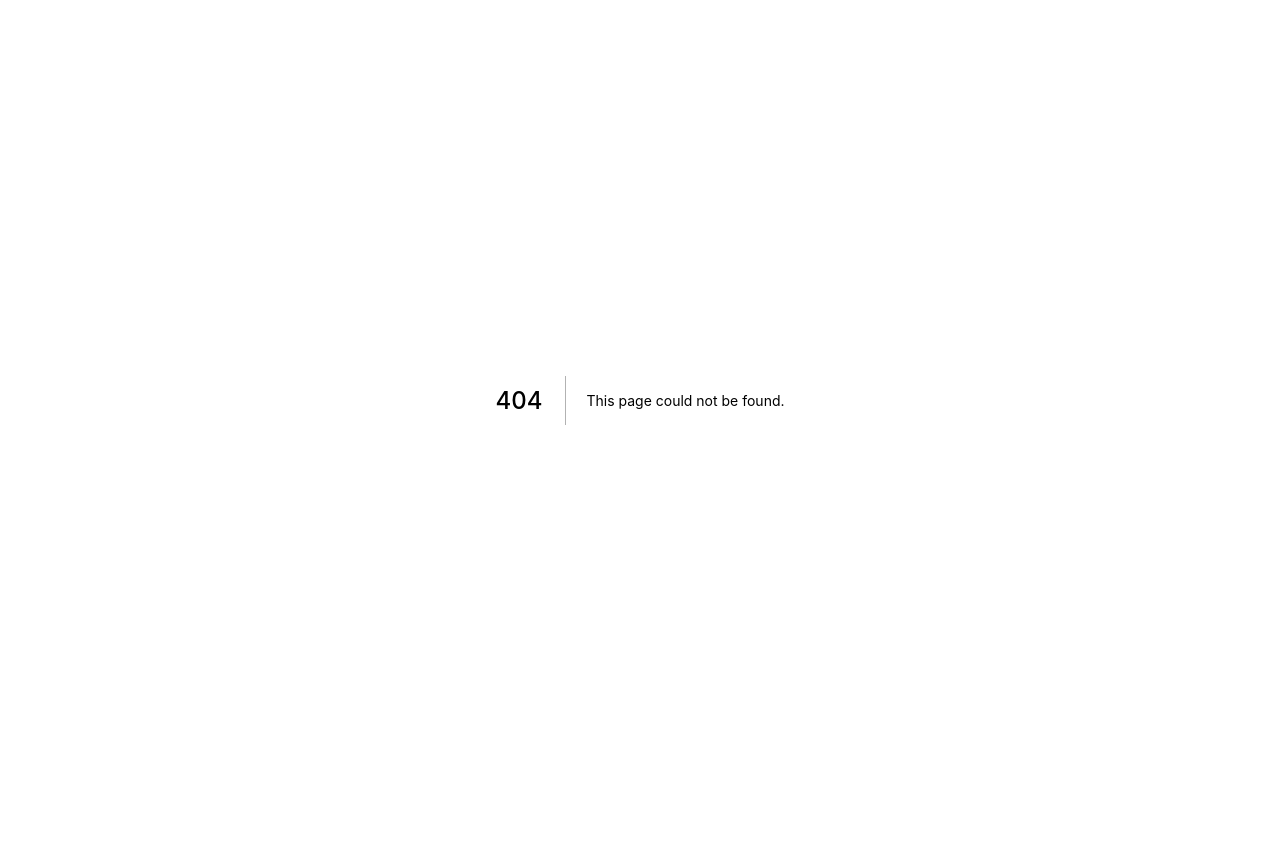
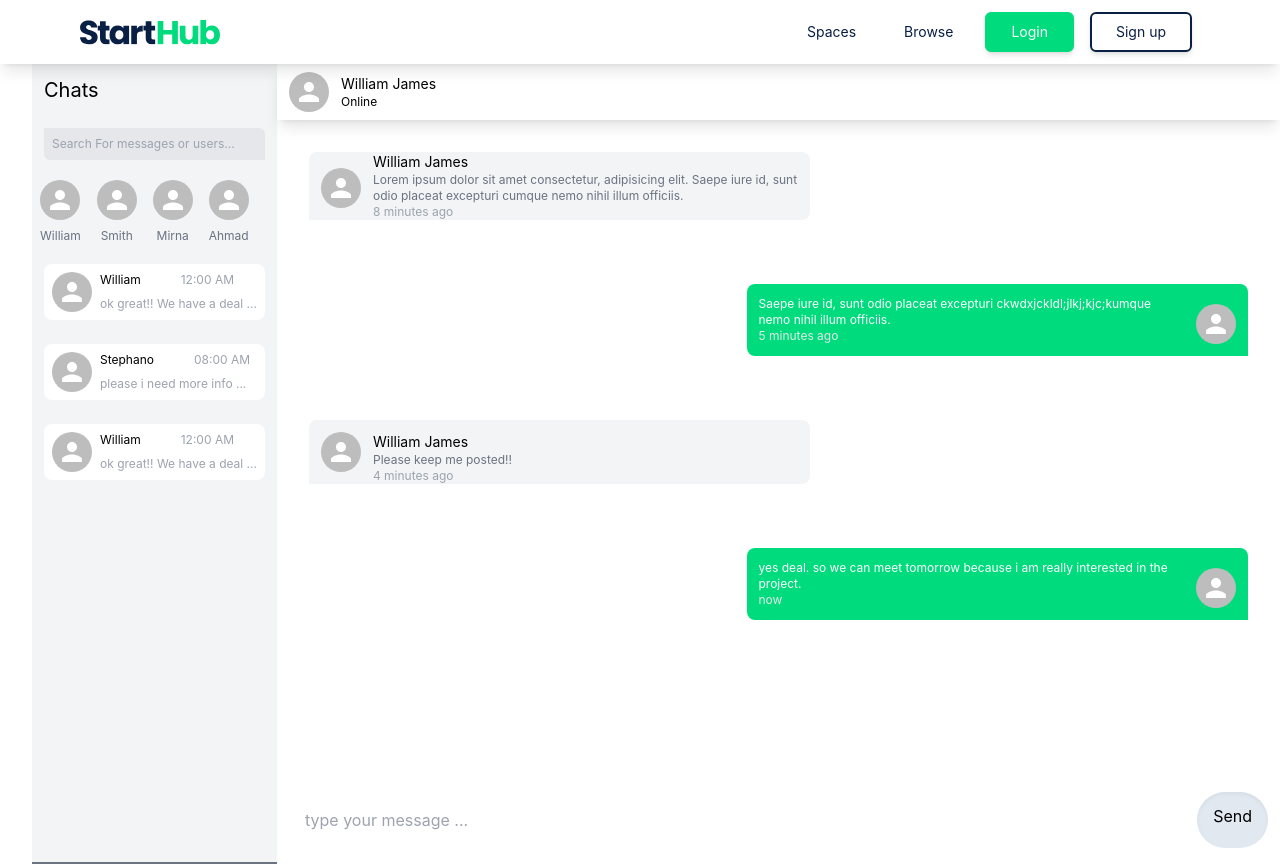
Before and after one commit to louaibouzaher/starthub, a Next.js app: page /message in a window 1280 px wide. Before the commit this address had no page. Before the commit the page ends 800 px from the top, so only its background shows below. Built offline with nearby package versions, Linux system fonts and the light colour scheme.

Commit message:
Message Page

```diff
--- a/appConfig.js
+++ b/appConfig.js
@@ -1,4 +1 @@
-export const API_BASEURL =
-  process.env.NODE_ENV == 'production'
-    ? 'https://starthubapi.herokuapp.com/'
-    : 'http://127.0.0.1:8000/'
+export const API_BASEURL ='https://starthubapi.herokuapp.com/'
--- /dev/null
+++ b/pages/message.js
@@ -0,0 +1,176 @@
+import React from 'react'
+import Head from 'next/head'
+import Navbar from '../src/components/Navbar'
+import OverlayWindow from '../src/components/OverlayWindow'
+import { Avatar } from '@mui/material'
+
+function Message({}) {
+    return (
+        <>
+          <Head>
+          <title>Message - StartHub</title>
+          </Head>
+          <OverlayWindow />
+          <Navbar />
+          <div className='flex'>
+              <div className='w-8 mt-16 h-screen flex'>
+
+
+              </div>
+              <div className='w-68 mt-16 h-screen bg-gray-100 border-b-2 border-gray-500'>
+                  <div className='text-xl p-3'>Chats</div>
+                  <div className='p-3 flex '>
+                      <input
+                      className='p-2 bg-gray-200 text-xs flex-grow focus:outline-none rounded-tr-md rounded-bl-md'
+                      type="text"
+                      placeholder='Search For messages or users...' />
+                  </div>
+                  <div className='flex flex-row'>
+                      <div className='p-2 flex flex-col justify-center items-center'>
+                         <Avatar />
+                         <div className='text-gray-500 text-xs pt-2 text-center w-full'> William</div>
+                      </div>
+                      <div className='p-2 flex flex-col justify-center items-center'>
+                         <Avatar />
+                         <div className='text-gray-500 text-xs pt-2 text-center w-full'> Smith</div>
+                      </div>
+                      <div className='p-2 flex flex-col justify-center items-center'>
+                         <Avatar />
+                         <div className='text-gray-500 text-xs pt-2 text-center w-full'> Mirna</div>
+                      </div>
+                      <div className='p-2 flex flex-col justify-center items-center'>
+                         <Avatar />
+                         <div className='text-gray-500 text-xs pt-2 text-center w-full'> Ahmad</div>
+                      </div>
+                  </div>
+                  <div className='flex flex-col'>
+                      <div className='flex m-3 bg-white rounded-lg p-2'>
+                          <div >
+                              <Avatar className='w-12 h-12 rounded-full'></Avatar>
+                          </div>
+                          <div className='flex-grow'>
+                              <div className='flex text-xs ml-2 mb-2 justify between'>
+                                 <div>William</div>
+                                 <div className='text-gray-400 ml-10'>12:00 AM</div>
+                              </div>
+                              <div className='text-xs ml-2 text-gray-400'>
+                                  ok great!! We have a deal  ...
+                              </div>
+                          </div>
+                        </div>
+                        <div className='flex m-3 bg-white rounded-lg p-2'>
+                          <div >
+                              <Avatar className='w-12 h-12 rounded-full'></Avatar>
+                          </div>
+                          <div className='flex-grow'>
+                              <div className='flex text-xs ml-2 mb-2 justify between'>
+                                 <div>Stephano</div>
+                                 <div className='text-gray-400 ml-10'>08:00 AM</div>
+                              </div>
+                              <div className='text-xs ml-2 text-gray-400'>
+                                  please i need more info  ...
+                              </div>
+                          </div>
+                        </div>
+                        <div className='flex m-3 bg-white rounded-lg p-2'>
+                          <div >
+                              <Avatar className='w-12 h-12 rounded-full'></Avatar>
+                          </div>
+                          <div className='flex-grow'>
+                              <div className='flex text-xs ml-2 mb-2 justify between'>
+                                 <div>William</div>
+                                 <div className='text-gray-400 ml-10'>12:00 AM</div>
+                              </div>
+                              <div className='text-xs ml-2 text-gray-400'>
+                                  ok great!! We have a deal  ...
+                              </div>
+                          </div>
+                        </div>
+                  </div>
+              </div>
+              <div className='flex-grow mt-16 h-screen flex flex-col'>
+                  <div className='w-full h-14 flex justify-between shadow-lg'>
+                      <div className='flex items-center'>
+                      <div className='p-3'>
+                         <Avatar className='w-8 h-8 rounded-full'></Avatar>
+                      </div>
+
+                      <div className='flex flex-col justify-start items-start '>
+                             <div className='text-sm'>William James</div>
+                             <div className='text-xs'>Online</div>
+                         </div>
+                      </div>
+                  </div>
+                  <div className='w-full flex-grow'>
+                      <div className='flex items-end w-3/6 bg-gray-100 m-8 rounded-tl-lg rounded-tr-lg rounded-br-lg'>
+                          <Avatar className='w-8 h-8 rounded-full m-3'></Avatar>
+                          <div className='p'>
+                              <div className='text-sm'>William James</div>
+                              <div className='text-xs text-gray-500'>
+                                  Lorem ipsum dolor sit amet consectetur, adipisicing elit. Saepe iure id, sunt odio placeat excepturi cumque nemo nihil illum officiis.
+                              </div>
+                              <div className='text-xs text-gray-400'>
+                                  8 minutes ago
+                              </div>
+                          </div>
+                      </div>
+                      <div className='flex justify-end'>
+                      <div className='flex items-end w-3/6 bg-green m-8 rounded-tl-lg rounded-tr-lg rounded-bl-lg'>
+                          <div className='p-3'>
+                              <div className='text-xs text-white'>
+                                  Saepe iure id, sunt odio placeat excepturi ckwdxjckldl;jlkj;kjc;kumque nemo nihil illum officiis.
+                              </div>
+                              <div className='text-xs text-gray-200'>
+                                  5 minutes ago
+                              </div>
+                          </div>
+                          <Avatar className='w-8 h-8 rounded-full m-3'></Avatar>
+                      </div>
+                      </div>
+                      <div className='flex items-end w-3/6 bg-gray-100 m-8 rounded-tl-lg rounded-tr-lg rounded-br-lg'>
+                          <Avatar className='w-8 h-8 rounded-full m-3'></Avatar>
+                          <div className='p'>
+                              <div className='text-sm'>William James</div>
+                              <div className='text-xs text-gray-500'>
+                                  Please keep me posted!!
+                              </div>
+                              <div className='text-xs text-gray-400'>
+                                  4 minutes ago
+                              </div>
+                          </div>
+                      </div>
+                      <div className='flex justify-end'>
+                          <div className='flex items-end w-3/6 bg-green m-8 rounded-tl-lg rounded-tr-lg rounded-bl-lg'>
+                          <div className='p-3'>
+                              <div className='text-xs text-white'>
+                                  yes deal. so we can meet tomorrow because i am really interested in the project.
+                              </div>
+                              <div className='text-xs text-gray-200'>
+                                  now
+                              </div>
+                          </div>
+                          <Avatar className='w-8 h-8 rounded-full m-3'></Avatar>
+                      </div>
+                      </div>
+
+                  </div>
+                  <div className=' w-100 h-100 px-3 p-4 flex justify-between'>
+                      <div>
+                          <input
+                          placeholder='type your message ...'
+                          type="text"
+                          className=' p-4 flex-grow focus:outline-none'
+                          />
+                      </div>
+                      <div className='shadow-inner bg-slate-200 rounded-full px-4 '>
+                      <div className='mt-3'>Send</div>
+                      </div>
+                  </div>
+              </div>
+          </div>
+
+        </>
+    )
+}
+
+export default Message
```
Also changed, not shown: 1 other file (tests, documents, lock files or other folders).
